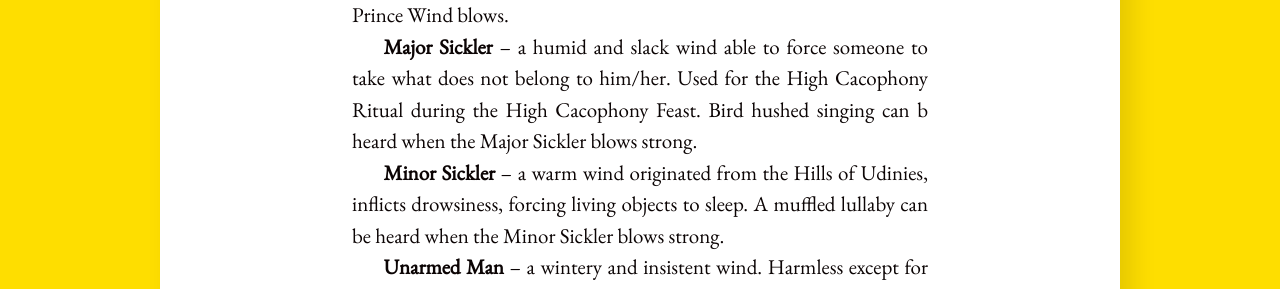
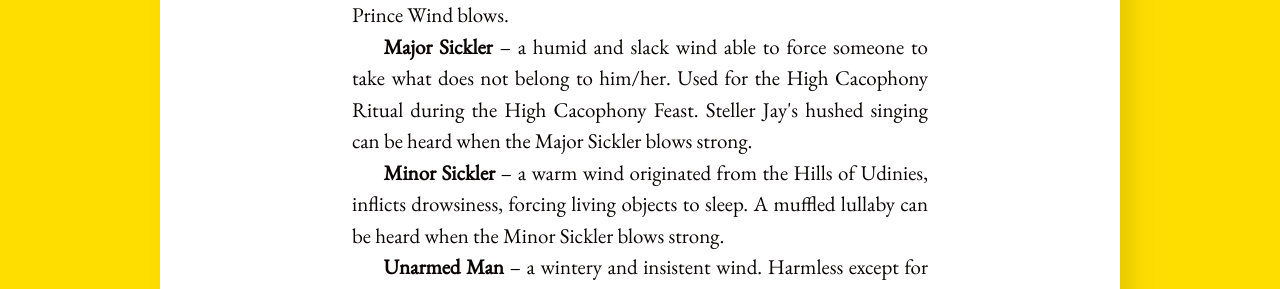
Before and after one commit to InexistentThirdChimera/InexistentThirdChimera.github.io, a Jekyll site: the page built from _posts/2022-08-14-the-ascomian-saga-the-eight-winds.md, in a window 1280 px wide. Shown: the part 946-1235 px from the top of the page. Built offline with Jekyll 4.4.1, drawn with Linux system fonts in a browser that asks for light colours.

Commit message:
again winds

```diff
--- a/_posts/2022-08-14-the-ascomian-saga-the-eight-winds.md
+++ b/_posts/2022-08-14-the-ascomian-saga-the-eight-winds.md
@@ -32,7 +32,7 @@ When the sounds and the natural movements of a Wind is reproduced it’s called
  <p>
 <span style="font-weight: 900;">
             Major Sickler
-          </span> – a humid and slack wind able to force someone to take what does not belong to him/her. Used for the High Cacophony Ritual during the High Cacophony Feast. Bird hushed singing  can b heard when the Major Sickler blows strong.
+          </span> – a humid and slack wind able to force someone to take what does not belong to him/her. Used for the High Cacophony Ritual during the High Cacophony Feast. Steller Jay's hushed singing can be heard when the Major Sickler blows strong.
 </p>
 <p>
 <span style="font-weight: 900;">
```
